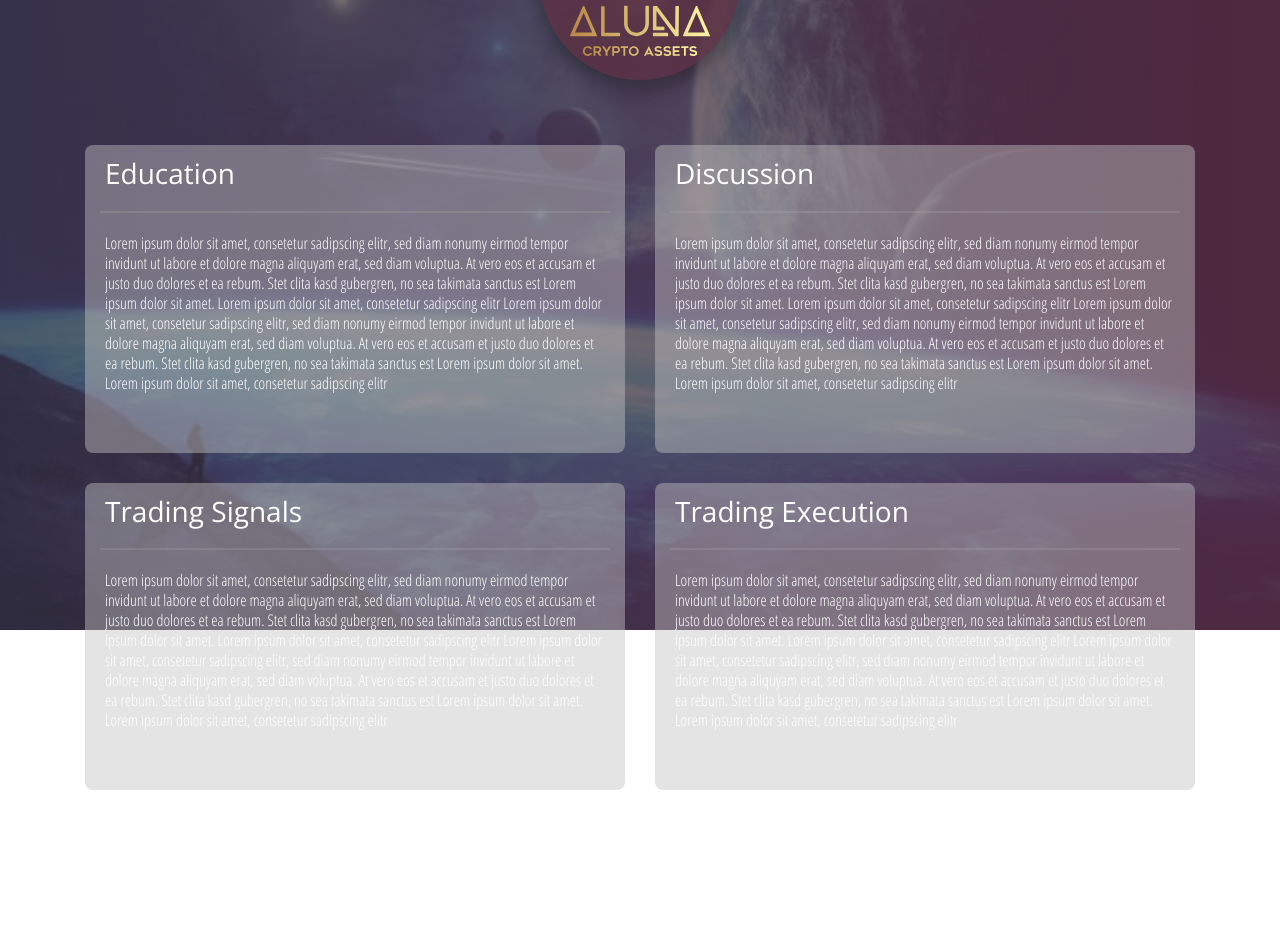
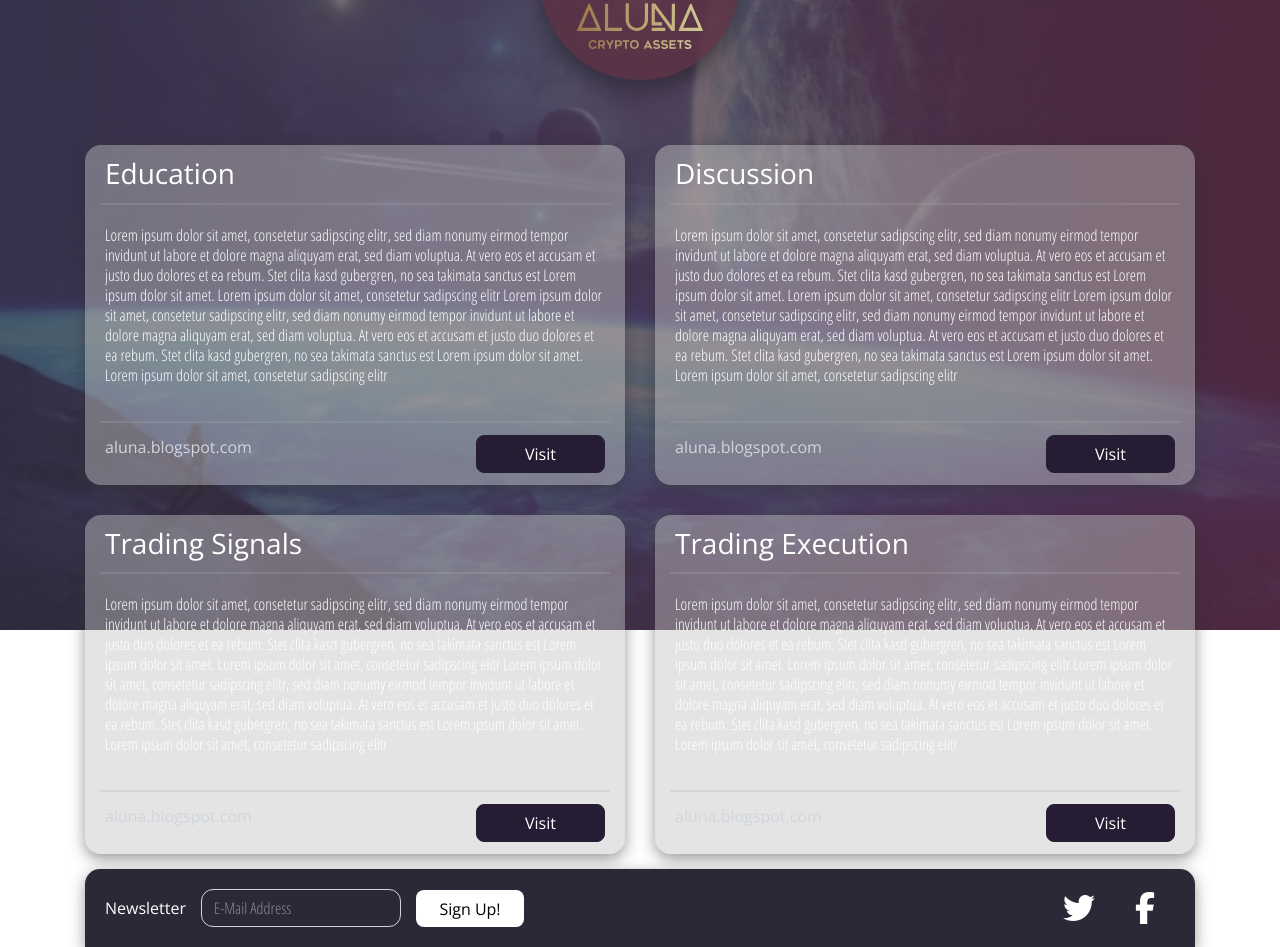
Before and after one commit to onemanatatime/aluna, an Angular app in the folder aluna-site/: page / in a window 1280 px wide. Shown: the part 170-1117 px from the top of the page. Before the commit the page ends 975 px from the top, so only its background shows below. Built offline with nearby package versions, Linux system fonts and the light colour scheme.

Commit message:
updated website

```diff
--- a/aluna-site/src/app/app.component.css
+++ b/aluna-site/src/app/app.component.css
@@ -1,10 +1,15 @@
-h1, h2, h3, h4, h5, h6 {
+h1, h2, h3, h4, h5, h6, .btn, label, a {
   font-family: 'Open Sans', sans-serif;
   font-weight: lighter;
+  margin-bottom: 0;
 }
 
 div, span, p {
   font-family: 'Open Sans Condensed', sans-serif;
+}
+
+a{
+  color: #d0d6dc;
 }
 
 .background {
@@ -48,8 +53,11 @@ div, span, p {
 }
 
 .logo {
-  position: absolute;
   z-index: 3;
+}
+
+.logo img{
+  width: 90%;
 }
 
 .logo-bg {
@@ -63,9 +71,17 @@ div, span, p {
   display: flex;
   justify-content: center;
   align-items: center;
+  transition: 0.4s box-shadow ease-out;
   -webkit-box-shadow: 0px 10px 20px 0px rgba(0, 0, 0, 0.45);
   -moz-box-shadow: 0px 10px 20px 0px rgba(0, 0, 0, 0.45);
   box-shadow: 0px 10px 20px 0px rgba(0, 0, 0, 0.45);
+}
+
+.logo-bg:hover {
+  transition: 0.4s box-shadow ease-out;
+  -webkit-box-shadow: 0px 10px 20px 0px rgba(0, 0, 0, 0.45);
+  -moz-box-shadow: 0px 20px 20px 0px rgba(0, 0, 0, 0.45);
+  box-shadow: 0px 20px 20px 0px rgba(0, 0, 0, 0.45);
 }
 
 .row > div {
@@ -73,8 +89,11 @@ div, span, p {
 }
 
 .card {
-  border-radius: 0.5rem;
+  border-radius: 01rem;
   background: rgba(195, 195, 195, 0.45);
+  -webkit-box-shadow: 0px 5px 15px 0px rgba(50, 50, 50, 0.5);
+  -moz-box-shadow: 0px 5px 15px 0px rgba(50, 50, 50, 0.5);
+  box-shadow: 0px 5px 15px 0px rgba(50, 50, 50, 0.5);
 }
 
 .card, .card-body, .card-header, .card-footer {
@@ -82,33 +101,96 @@ div, span, p {
   color: white;
 }
 
-.card-footer, .card-header{
+.card-footer, .card-header {
   background: transparent;
 }
 
-.card-body{
+.card-body {
   line-height: 1.25;
 }
 
 .card-header:first-child {
-  border-radius: calc(.5rem - 1px) calc(.5rem - 1px) 0 0;
-  border-top-left-radius: calc(0.5rem - 1px);
-  border-top-right-radius: calc(0.5rem - 1px);
+  border-radius: calc(1rem - 1px) calc(1rem - 1px) 0 0;
+  border-top-left-radius: calc(01rem - 1px);
+  border-top-right-radius: calc(01rem - 1px);
   border-bottom-right-radius: 0px;
   border-bottom-left-radius: 0px;
 }
 
 .card-footer:last-child {
-  border-radius: 0 0 calc(.5rem - 1px) calc(.5rem - 1px);
+  border-radius: 0 0 calc(1rem - 1px) calc(1rem - 1px);
   border-top-left-radius: 0;
   border-top-right-radius: 0;
-  border-bottom-right-radius: calc(0.5rem - 1px);
-  border-bottom-left-radius: calc(0.5rem - 1px);
+  border-bottom-right-radius: calc(01rem - 1px);
+  border-bottom-left-radius: calc(01rem - 1px);
 }
 
-.divider{
+.divider {
   width: calc(100% - 30px);
   height: 2px;
   margin: 0 15px;
-  background: rgba(171,171,171,0.25);
+  background: rgba(171, 171, 171, 0.25);
 }
+
+.footer .container .card-header {
+  background-color: #2d2837;
+  -webkit-box-shadow: 0px 5px 15px 0px rgba(50, 50, 50, 0.5);
+  -moz-box-shadow: 0px 5px 15px 0px rgba(50, 50, 50, 0.5);
+  box-shadow: 0px 5px 15px 0px rgba(50, 50, 50, 0.5);
+  padding-top: 0;
+  padding-bottom: 0;
+}
+
+.footer label, .footer input {
+  margin-right: 15px;
+}
+
+.form-control {
+  color: #FFFFFF;
+  background-color: transparent;
+  border: 1px solid #ced4da;
+  border-radius: .75rem;
+}
+
+.btn.signup {
+  border-radius: 8px;
+  background-color: rgb(255, 255, 255);
+  width: 108px;
+  height: 37px;
+}
+
+#newsletter {
+  min-width: 200px;
+}
+
+.btn.btn-primary {
+  border-radius: 8px;
+  background-color: rgb(38, 29, 53);
+  border-top-color: rgb(38, 29, 53);
+  border-right-color: rgb(38, 29, 53);
+  border-bottom-color: rgb(38, 29, 53);
+  border-left-color: rgb(38, 29, 53);
+  width: 129px;
+}
+
+.btn-primary:not([disabled]):not(.disabled).active, .btn-primary:not([disabled]):not(.disabled):active, .show > .btn-primary.dropdown-toggle {
+  color: #fff;
+  background-color: #5c2e40;
+  border-color: #4f2737;
+  box-shadow: 0 0 0 0.2rem rgba(44, 11, 21, 0.5);
+}
+
+.icon-row {
+  height: 100%;
+  width: 100%;
+  align-items: center;
+}
+
+.icon-row .social-icon {
+  font-size: 2rem;
+  margin: 0 20px;
+}
+
+.btn, .social-icon {
+  cursor: pointer;
+}
--- a/aluna-site/src/app/app.component.html
+++ b/aluna-site/src/app/app.component.html
@@ -7,9 +7,9 @@
 <div class="header">
   <div class="logo-container">
     <div class="logo-bg">
-    </div>
-    <div class="logo">
-      <img src="../assets/logo.svg" alt="">
+      <div class="logo text-center">
+        <img src="../assets/logo.svg" alt="">
+      </div>
     </div>
   </div>
 </div>
@@ -21,7 +21,7 @@
         <div class="card-header">
           <h3>Education</h3>
         </div>
-        <div class="divider"> </div>
+        <div class="divider"></div>
         <div class="card-body">
           <p>
             Lorem ipsum dolor sit amet, consetetur sadipscing elitr, sed diam nonumy eirmod tempor invidunt ut labore et
@@ -33,8 +33,10 @@
             Lorem ipsum dolor sit amet, consetetur sadipscing elitr
           </p>
         </div>
-        <div class="card-footer">
-
+        <div class="divider"></div>
+        <div class="card-footer d-flex justify-content-between">
+          <div><a href="#">aluna.blogspot.com</a></div>
+          <div class="btn btn-primary">Visit</div>
         </div>
       </div>
     </div>
@@ -43,7 +45,7 @@
         <div class="card-header">
           <h3>Discussion</h3>
         </div>
-        <div class="divider"> </div>
+        <div class="divider"></div>
         <div class="card-body">
           <p>
             Lorem ipsum dolor sit amet, consetetur sadipscing elitr, sed diam nonumy eirmod tempor invidunt ut labore et
@@ -55,8 +57,10 @@
             Lorem ipsum dolor sit amet, consetetur sadipscing elitr
           </p>
         </div>
-        <div class="card-footer">
-
+        <div class="divider"></div>
+        <div class="card-footer d-flex justify-content-between">
+          <div><a href="#">aluna.blogspot.com</a></div>
+          <div class="btn btn-primary">Visit</div>
         </div>
       </div>
     </div>
@@ -65,7 +69,7 @@
         <div class="card-header">
           <h3>Trading Signals</h3>
         </div>
-        <div class="divider"> </div>
+        <div class="divider"></div>
         <div class="card-body">
           <p>
             Lorem ipsum dolor sit amet, consetetur sadipscing elitr, sed diam nonumy eirmod tempor invidunt ut labore et
@@ -77,8 +81,10 @@
             Lorem ipsum dolor sit amet, consetetur sadipscing elitr
           </p>
         </div>
-        <div class="card-footer">
-
+        <div class="divider"></div>
+        <div class="card-footer d-flex justify-content-between">
+          <div><a href="#">aluna.blogspot.com</a></div>
+          <div class="btn btn-primary">Visit</div>
         </div>
       </div>
     </div>
@@ -87,7 +93,7 @@
         <div class="card-header">
           <h3>Trading Execution</h3>
         </div>
-        <div class="divider"> </div>
+        <div class="divider"></div>
         <div class="card-body">
           <p>
             Lorem ipsum dolor sit amet, consetetur sadipscing elitr, sed diam nonumy eirmod tempor invidunt ut labore et
@@ -99,10 +105,42 @@
             Lorem ipsum dolor sit amet, consetetur sadipscing elitr
           </p>
         </div>
-        <div class="card-footer">
-
+        <div class="divider"></div>
+        <div class="card-footer d-flex justify-content-between">
+          <div><a href="#">aluna.blogspot.com</a></div>
+          <div class="btn btn-primary">Visit</div>
         </div>
       </div>
     </div>
   </div>
 </div>
+
+<div class="footer">
+  <div class="container">
+    <div class="card-header">
+      <div class="row">
+        <div class="col-sm-12 col-md-8 col-lg-8 d-flex align-items-center">
+          <form action="">
+            <div class="form-inline">
+              <div class="form-group">
+                <label for="newsletter">Newsletter</label>
+                <input type="text" class="form-control" id="newsletter" placeholder="E-Mail Address">
+                <input type="button" class="btn signup" value="Sign Up!">
+              </div>
+            </div>
+          </form>
+        </div>
+        <div class="col-sm-12 col-md-4 col-lg-4">
+          <div class="d-flex flex-row-reverse icon-row">
+            <div class="social-icon">
+              <i class="fa fa-facebook"></i>
+            </div>
+            <div class="social-icon">
+              <i class="fa fa-twitter"></i>
+            </div>
+          </div>
+        </div>
+      </div>
+    </div>
+  </div>
+</div>
--- a/aluna-site/src/index.html
+++ b/aluna-site/src/index.html
@@ -5,7 +5,8 @@
   <title>AlunaSite</title>
   <base href="/">
   <meta name="viewport" content="width=device-width, initial-scale=1">
- <link href="https://fonts.googleapis.com/css?family=Open+Sans+Condensed:300|Open+Sans:300,400" rel="stylesheet">
+  <script src="https://use.fontawesome.com/b24262faa5.js"></script>
+  <link href="https://fonts.googleapis.com/css?family=Open+Sans+Condensed:300|Open+Sans:300,400" rel="stylesheet">
   <link rel="stylesheet" href="https://maxcdn.bootstrapcdn.com/bootstrap/4.0.0-beta.2/css/bootstrap.min.css"
         integrity="sha384-PsH8R72JQ3SOdhVi3uxftmaW6Vc51MKb0q5P2rRUpPvrszuE4W1povHYgTpBfshb" crossorigin="anonymous">
   <link rel="icon" type="image/x-icon" href="favicon.ico">
```
